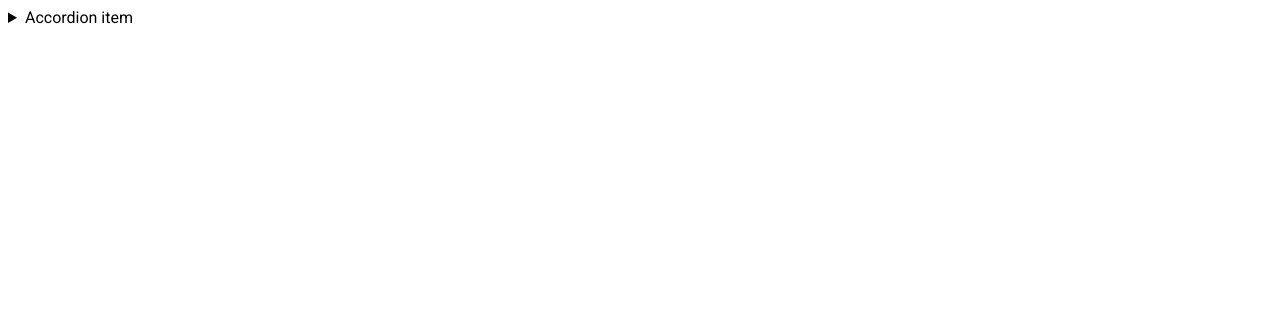
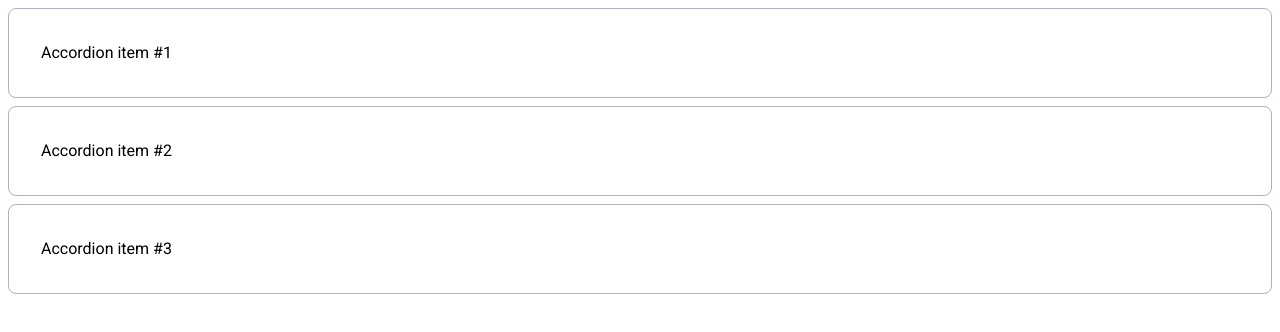
Before and after one commit to js-tasks-ru/htmlcss-20220811_konstantin87, a website: page 03-lection1/02-accordion/index.html in a window 1280 px wide. Drawn offline with Linux system fonts and the light colour scheme.

Commit message:
add accordion section

```diff
--- a/03-lection1/02-accordion/accordion.css
+++ b/03-lection1/02-accordion/accordion.css
@@ -1 +1,34 @@
 /* Стилизация аккордеона */
+:root {
+  --primary-color: #4263eb;
+  --secondary-color: #7048e8;
+  --alternate-color: var(--gray3);
+
+  --white: #ffffff;
+  --black: #212429;
+  --gray1: #f8f9fa;
+  --gray2: #dde2e5;
+  --gray3: #acb5bd;
+  --gray4: #495057;
+}
+
+.accordion__item {
+  border: 1px solid var(--gray3);
+  padding: 32px;
+  border-radius: 8px;
+  line-height: 24px;
+  font-size: 16px;
+  margin-bottom: 8px;
+}
+
+.accordion__item:nth-last-child {
+  margin-bottom: 0;
+}
+
+.accordion__summary {
+  display: block;
+}
+
+.accordion__summary::-webkit-details-marker {
+  display: none;
+}
--- a/03-lection1/02-accordion/index.html
+++ b/03-lection1/02-accordion/index.html
@@ -2,17 +2,36 @@
 <!-- Страница с аккордеоном -->
 <html lang="ru">
   <head>
-        <link rel="stylesheet" href="../../assets/css/main.css">
-        <link rel="stylesheet" href="./accordion.css">
+    <link rel="stylesheet" href="../../assets/css/main.css" />
+    <link rel="stylesheet" href="./accordion.css" />
+    <title>Accordion</title>
   </head>
   <body>
-        <details>
-            <summary>
-                Accordion item
-            </summary>
+    <div>
+      <details class="accordion__item">
+        <summary class="accordion__summary">Accordion item #1</summary>
         <p>
-                Hidden content
+          Amet minim mollit non deserunt ullamco est sit aliqua dolor do amet
+          sint. Velit officia consequat duis enim velit mollit. Exercitation
+          veniam consequat sunt nostrud amet.
         </p>
       </details>
+      <details class="accordion__item">
+        <summary class="accordion__summary">Accordion item #2</summary>
+        <p>
+          Amet minim mollit non deserunt ullamco est sit aliqua dolor do amet
+          sint. Velit officia consequat duis enim velit mollit. Exercitation
+          veniam consequat sunt nostrud amet.
+        </p>
+      </details>
+      <details class="accordion__item">
+        <summary class="accordion__summary">Accordion item #3</summary>
+        <p>
+          Amet minim mollit non deserunt ullamco est sit aliqua dolor do amet
+          sint. Velit officia consequat duis enim velit mollit. Exercitation
+          veniam consequat sunt nostrud amet.
+        </p>
+      </details>
+    </div>
   </body>
 </html>
```
Lines whose indentation alone changed are shown as unchanged.
